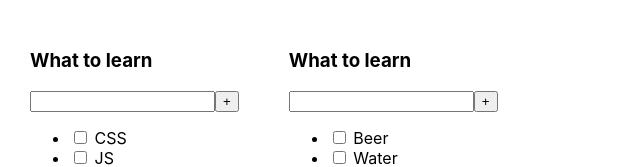
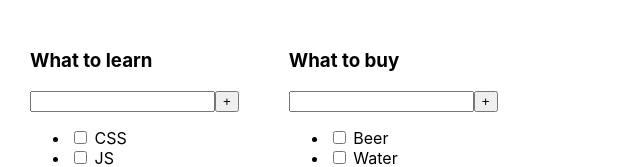
Before and after one commit to ns0ff/kanban, a React (Create React App) app: page / in a window 1280 px wide. Shown: the top 167 px of the page, without its empty margins (0-640 px from the left). Built offline with nearby package versions, Linux system fonts and the light colour scheme.

Commit message:
title fixed

```diff
--- a/src/List.tsx
+++ b/src/List.tsx
@@ -15,7 +15,7 @@ type ListType = {
 export const List = (props: ListType) => {
     return (
         <div>
-                <h3>What to learn</h3>
+                <h3>{props.title}</h3>
                 <div>
                     <input/>
                     <button>+</button>
```
